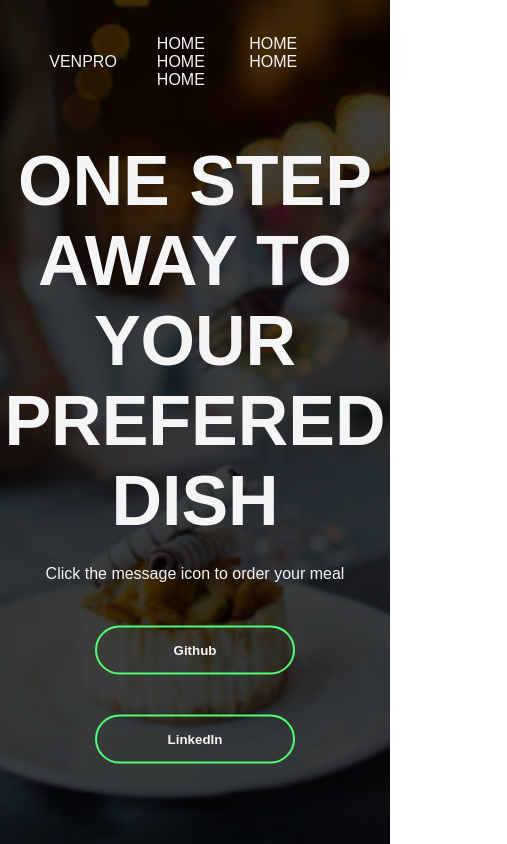
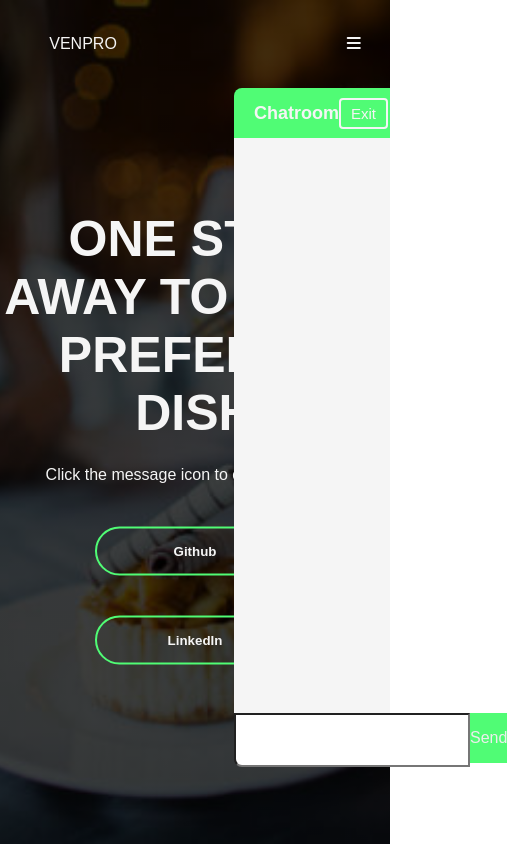
Before and after one commit to Kennycode4lyfe/chatBot, a website: page frontend/home.html in a window 390 px wide. Shown: the whole page, 507 px wide, since content can reach past the window. Drawn offline with Linux system fonts and the light colour scheme.

Commit message:
finished chat interface

```diff
--- a/frontend/home.css
+++ b/frontend/home.css
@@ -12,6 +12,7 @@
     ), url(assets/restaurant.jpg);
     background-size: cover;
     background-position: center;
+    background-attachment: fixed;
 }
 
 .navbar{
@@ -27,6 +28,7 @@
     width: 120px;
     cursor: pointer;
 }
+
 
 .navbar ul li{
     list-style-type: none;
@@ -76,7 +78,7 @@
     line-height: 25px;
 }
 
-button{
+.button{
     width:200px;
     padding: 15px 0;
     text-align: center;
@@ -112,3 +114,155 @@ button:hover span{
 button:hover{
     border: none;
 }
+
+.float{
+    position: fixed;
+    width: 60px;
+    height: 60px;
+    bottom: 40px;
+    right: 40px;
+    background:rgb(80, 252, 117) ;
+    color: whitesmoke;
+    border-radius: 50px;
+    text-align: center;
+    box-shadow:  whitesmoke;
+    z-index: 1;
+    display:none;
+}
+
+.my-float{
+    margin-top: 22px;
+}
+
+.menu{
+    color: whitesmoke;
+    display:none;
+}
+
+@media (max-width:655px) {
+    .menu{
+        display:block;
+    }
+    .nav-details{
+        display:none;
+        width:100%;
+    }
+
+    .content h1{
+        font-size: 50px;
+        margin-top: 50px;
+    }
+}
+
+@media (max-width:384px) {
+
+    .content h1{
+        font-size: 40px;
+        margin-top: 60px;
+    }
+}
+
+
+
+.chat-screen{
+    position:absolute;
+    right:0px;
+    width:40vw;
+    height:80%;
+    z-index: 2;
+    border-radius: 8px 0px 0px 0px;
+
+}
+
+.chat-screen .header {
+	background: rgb(80, 252, 117);
+	height: 50px;
+	display: flex;
+	justify-content: space-between;
+	align-items: center;
+	padding: 0px 20px;
+    border-radius: 8px 0px 0px 0px;
+}
+
+.chat-screen .header .logo {
+	font-size: 18px;
+	color: whitesmoke;
+	font-weight: 600;
+}
+
+.chat-screen .header button {
+	padding: 5px 10px;
+	border: 2px solid whitesmoke;
+    border-radius: 4px;
+	background: transparent;
+	color:whitesmoke;
+	font-size: 15px;
+	cursor: pointer;
+	outline: none;
+}
+
+.chat-screen .messages {
+	width: 100%;
+	height: calc(100% - 100px);
+	background: whitesmoke;
+	overflow: auto;
+}
+
+.chat-screen .messages .message {
+	display: flex;
+	padding: 10px;
+}
+
+.chat-screen .messages .message > div {
+	max-width: 80%;
+	background: #fff;
+	box-shadow: 0px 0px 20px 5px rgba(0,0,0,0.05);
+	padding: 10px;
+}
+
+.chat-screen .messages .message.my-message {
+	justify-content: flex-end;
+}
+
+.chat-screen .messages .message.other-message {
+	justify-content: flex-start;
+}
+
+.chat-screen .messages .message .name {
+	font-size: 13px;
+	color: #555;
+	margin-bottom: 5px;
+}
+
+.chat-screen .messages .message .text {
+	word-wrap: break-word;
+}
+.chat-screen .messages .update {
+	text-align: center;
+	padding: 10px;
+	font-style: italic;
+}
+
+.chat-screen .typebox {
+	width: 100%;
+	height: 50px;
+	display: flex;
+    border-radius: 0px 0px 0px 8px;
+}
+.chat-screen .typebox input {
+	flex: 1;
+	height: 50px;
+	font-size: 18px;
+    border-radius: 0px 0px 0px 8px;
+}
+.chat-screen .typebox button {
+	width: 80px;
+	height: 100%;
+	background:rgb(80, 252, 117);
+	color: #eee;
+	font-size: 16px;
+	outline: none;
+	border: none;
+
+	cursor: pointer;
+}
--- a/frontend/home.html
+++ b/frontend/home.html
@@ -6,32 +6,50 @@
     <meta name="viewport" content="width=device-width, initial-scale=1.0">
     <title>Home</title>
     <link rel="stylesheet" href="home.css">
+    <script src="https://kit.fontawesome.com/58740b3685.js" crossorigin="anonymous"></script>
 </head>
 <body>
     <div class="banner">
     <div class="navbar">
         <!-- <img src="./assets/venpro2.jpg" class="logo"> -->
         <ul class="logo">
-            <li><a href="#">Venpro</a></li>
+            <li><a href="#"><p>Venpro</p></a></li>
         </ul>
-<ul>
+
+<ul class="nav-details">
     <li><a href="#">Home</a></li>
-    <li><a href="#">Home</a></li>
-    <li><a href="#">Home</a></li>
-    <li><a href="#">Home</a></li>
-    <li><a href="#">Home</a></li>
-
+    <li><a href="#">About</a></li>
+    <li><a href="#">Services</a></li>
+    <li><a href="#">Contact</a></li>
 </ul>
+<a href="#" class="menu">
+    <i class="fa fa-bars "></i>
+    </a>
     </div>
     <div class="content">
         <h1>ONE STEP AWAY TO YOUR PREFERED DISH</h1>
         <P>Click the message icon to order your meal</P>
         <div>
-            <button type="button"><span></span>Github</button>
-            <button type="button"><span></span>LinkedIn</button>
+            <button type="button" class="button"><span></span>Github</button>
+            <button type="button" class="button"><span></span>LinkedIn</button>
         </div>
     </div>
+    <a href="#" class="float">
+    <i class="fa fa-message my-float"></i>
+    </a>
 
+    <div class="screen chat-screen">
+        <div class="header">
+            <div class="logo">Chatroom</div>
+            <button id="exit-chat">Exit</button>
+        </div>
+        <div class="messages">
+        </div>
+        <div class="typebox">
+            <input type="text" id="message-input">
+            <button id="send-message">Send</button>
+        </div>
+    </div>
     </div>
 
 </body>
```
